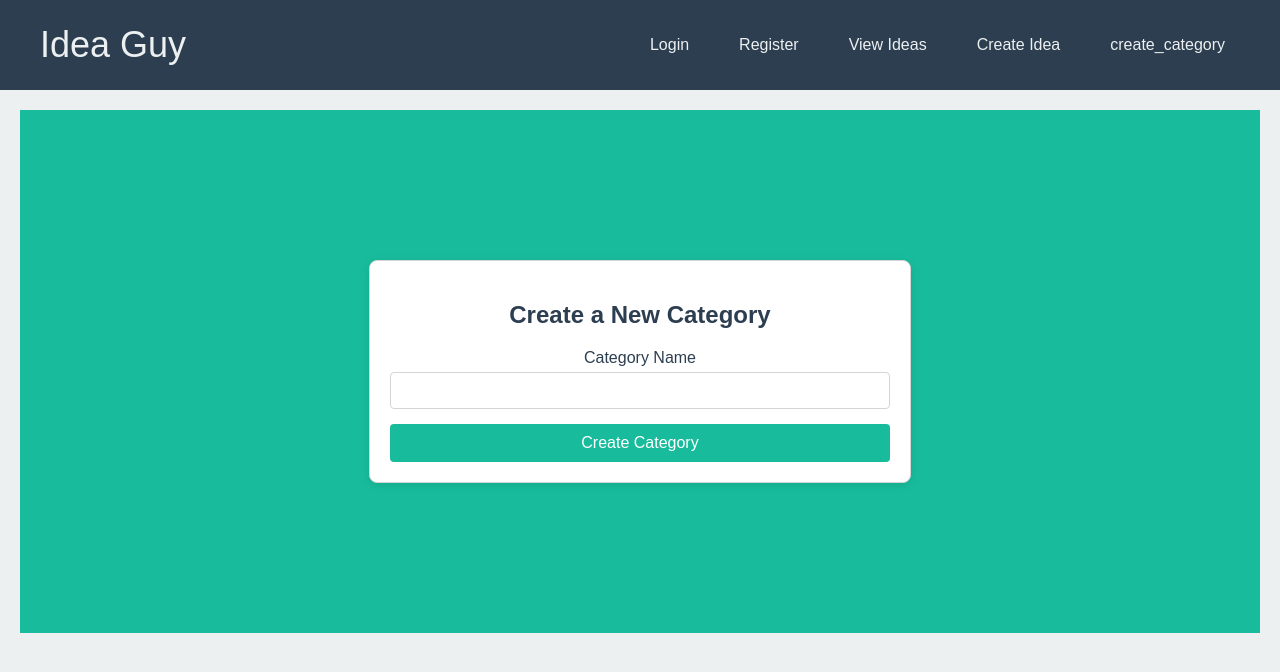
After one commit to Masayaelvin/The_Idea_guy, a Flask app: page /create_category in a window 1280 px wide. The commit adds this page. Shown: the top 672 px of the page. Run offline with Flask 3, Linux system fonts and the light colour scheme; some libraries are stand-ins or nearby versions.

Commit message:
categories form

```diff
--- a/the_idea/routes.py
+++ b/the_idea/routes.py
@@ -4,7 +4,7 @@ from the_idea.forms import RegistrationForm, LoginForm, ProjectForm, CategoryFor
 from flask import jsonify, render_template, redirect, url_for, flash
 from the_idea import bcrypt
 import uuid
-
+import random
 
 @app.route('/', methods = ['GET'])
 def home():
@@ -20,7 +20,7 @@ def login():
             return redirect(url_for('account'))
         else:
             flash('Login failed, please check your email and password', 'danger')
-    return render_template('login.html', form = form)
+    return render_template('login.html', form = form, title = 'Login')
 
 
 @app.route('/register', methods = ['GET','POST'])
@@ -34,7 +34,7 @@ def register():
         db.session.commit()
         flash (f'Account for {form.username.data} has been created successfully', 'success')
         return redirect(url_for('home'))
-    return render_template('register.html', form = form)
+    return render_template('register.html', form = form, title = 'Register')
 
 @app.route('/account', methods = ['GET'])
 def account():
@@ -50,7 +50,19 @@ def create_idea():
         db.session.commit()
         flash(f'your Project_idea {form.title.data} has been created successfully', 'success')
         return redirect(url_for('account'))
-    return render_template('projects.html', form = form)
+    return render_template('projects.html', form = form, title = 'Create Project')
+
+@app.route('/create_category', methods = ['GET', 'POST'])
+def create_category():
+    form = CategoryForm()
+    if form.validate_on_submit():
+        category_id = str(uuid.uuid4())
+        category = Categories(category_id = category_id, category_name = form.category_name.data)
+        db.session.add(category)
+        db.session.commit()
+        flash(f'Category {form.category_name.data} has been created successfully', 'success')
+        return redirect(url_for('account'))
+    return render_template('categories.html', form = form, title = 'Create Category')
 
 '''the api routes for the project'''
 @app.route('/users', methods = ['GET'])
@@ -81,6 +93,7 @@ def all_Projects():
 @app.route('/random_idea', methods = ['GET'])
 def random_idea():
     ideas = all_Projects()
+
     pass
 
 @app.route('/user_projects', methods = ['GET'])
--- /dev/null
+++ b/the_idea/static/css/categories.css
@@ -0,0 +1,98 @@
+body {
+    font-family: Arial, sans-serif;
+    margin: 0;
+    background-color: #ECF0F1;
+    color: #2C3E50;
+}
+
+header {
+    background-color: #2C3E50;
+    padding: 20px 0;
+}
+
+nav {
+    display: flex;
+    justify-content: space-between;
+    align-items: center;
+    max-width: 1200px;
+    margin: 0 auto;
+    padding: 0 20px;
+}
+
+.logo {
+    font-size: 1.5em;
+    color: #ECF0F1;
+}
+
+nav ul {
+    list-style: none;
+    display: flex;
+    gap: 20px;
+}
+
+nav ul li a {
+    color: #ECF0F1;
+    text-decoration: none;
+    padding: 10px 15px;
+    border-radius: 5px;
+    transition: background-color 0.3s;
+}
+
+nav ul li a:hover {
+    background-color: #18BC9C;
+}
+
+main {
+    padding: 20px;
+}
+
+.form-container {
+    max-width:500px;
+    margin: 50px auto;
+    padding: 20px;
+    background-color: #FFFFFF;
+    border: 1px solid #D5D5D5;
+    border-radius: 8px;
+    box-shadow: 0 2px 10px rgba(0, 0, 0, 0.1);
+}
+
+.form-container h2 {
+    text-align: center;
+    margin-bottom: 20px;
+    color: #2C3E50;
+}
+
+.form-group {
+    margin-bottom: 15px;
+}
+
+.form-group label {
+    display: block;
+    margin-bottom: 5px;
+    color: #2C3E50;
+}
+
+.form-group input.form-control {
+    width: 100%;
+    padding: 10px;
+    border: 1px solid #D5D5D5;
+    border-radius: 4px;
+    box-sizing: border-box;
+}
+
+.btn {
+    width: 100%;
+    background-color: #18BC9C;
+    color: #FFFFFF;
+    padding: 10px;
+    text-decoration: none;
+    border: none;
+    border-radius: 4px;
+    font-size: 1em;
+    cursor: pointer;
+    transition: background-color 0.3s;
+}
+
+.btn:hover {
+    background-color: #16A085;
+}
--- /dev/null
+++ b/the_idea/templates/categories.html
@@ -0,0 +1,19 @@
+{%extends  'layout.html'%}
+{%block content%}
+<head>
+    <link rel="stylesheet" href="{{url_for('static', filename='css/categories.css')}}">
+</head>
+<section class="form-container">
+    <h2>Create a New Category</h2>
+    <form action="" method="POST">
+        {{ form.hidden_tag() }}
+        <div class="form-group">
+            {{form.category_name.label}}
+            {{ form.category_name(class="form-control") }}
+        </div>
+        <button type="submit" class="btn">
+            {{ form.submit.label }}
+        </button>
+    </form>
+</section>
+{%endblock%}
--- a/the_idea/templates/layout.html
+++ b/the_idea/templates/layout.html
@@ -3,7 +3,7 @@
 <head>
     <meta charset="UTF-8">
     <meta name="viewport" content="width=device-width, initial-scale=1.0">
-    <title>Idea Guy - Home</title>
+    <title>Idea Guy - {{title}}</title>
     <!-- <link rel="stylesheet" href="https://cdn.jsdelivr.net/npm/bootstrap@4.0.0/dist/css/bootstrap.min.css" integrity="sh a384-Gn5384xqQ1aoWXA+058RXPxPg6fy4IWvTNh0E263XmFcJlSAwiGgFAW/dAiS6JXm" crossorigin="anonymous"> -->
     <link rel="stylesheet" href="{{url_for('static', filename='css/home.css')}}">
 </head>
@@ -17,6 +17,7 @@
                 <!-- <li><a href="/random-idea">Get Random Idea</a></li> -->
                 <li><a href="/view-ideas">View Ideas</a></li>
                 <li><a href="{{url_for('create_idea')}}">Create Idea</a></li>
+                <li><a href="{{url_for('create_category')}}">create_category</a></li>
             </ul>
         </nav>
     </header>
```
